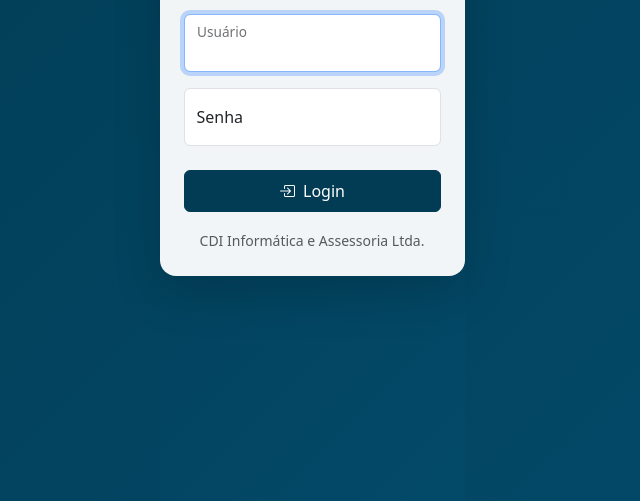
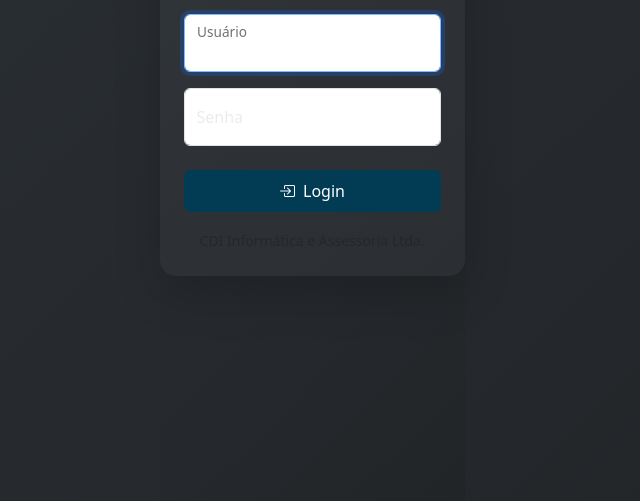
Before and after one commit to thiagocdi/MenuCDI, an Electron app: page login.html in a window 1024 px wide. Shown: the part 299-800 px from the top of the page, without its empty margins (200-840 px from the left). Drawn offline with Linux system fonts and the light colour scheme; no server answers.

Commit message:
ui: apply dark theme, remove welcome banner and update menu JS

```diff
--- a/assets/css/login.css
+++ b/assets/css/login.css
@@ -1,11 +1,12 @@
 /* Styles extracted from login.html */
 .bg-brand {
-  background: linear-gradient(135deg, #023c54 0%, #034a69 100%);
+  background: linear-gradient(135deg, #2b3035 0%, #222528 100%);
   min-height: 100vh;
+  color: #e9ecef;
 }
 
 .login-bg {
-  background: linear-gradient(135deg, #023c54 0%, #034a69 100%);
+  background: linear-gradient(135deg, #2b3035 0%, #222528 100%);
   min-height: 100vh;
   display: flex;
   align-items: center;
@@ -13,9 +14,9 @@
 }
 
 .login-card {
-  background: rgba(255, 255, 255, 0.95);
-  backdrop-filter: blur(10px);
+  background: rgba(255, 255, 255, 0.03);
   border: none !important;
+  color: #e9ecef;
 }
 
 .loading-overlay {
--- a/assets/css/menu.css
+++ b/assets/css/menu.css
@@ -1,6 +1,7 @@
 /* Styles extracted from index.html */
 body {
-  background: linear-gradient(135deg, #f8f9fa 0%, #e9ecef 100%);
+  background: linear-gradient(135deg, #2b3035 0%, #222528 100%);
+  color: #e9ecef;
   font-family: 'Segoe UI', Tahoma, Geneva, Verdana, sans-serif;
 }
 
@@ -49,7 +50,7 @@ body {
 
 .menu-icon {
   font-size: 2.5rem;
-  color: #023c54;
+  color: #e9ecef;
   margin-bottom: 15px;
   transition: all 0.3s ease;
 }
@@ -62,7 +63,7 @@ body {
 .menu-text {
   font-size: 1rem;
   font-weight: 600;
-  color: #495057;
+  color: #e9ecef;
   line-height: 1.3;
 }
 
--- a/assets/js/menu.js
+++ b/assets/js/menu.js
@@ -12,7 +12,6 @@
   const loadingOverlay = document.getElementById('loading-overlay');
   const loadingMessage = document.getElementById('loading-message');
   const menuContainer = document.getElementById('menu-container');
-  const welcomeBanner = document.getElementById('welcome-banner');
   const usernameDisplay = document.getElementById('username-display');
   const logoutBtn = document.getElementById('logout-btn');
   const errorToast = document.getElementById('error-toast');
@@ -99,7 +98,7 @@
       // Load menu systems
       await loadMenuSystems();
 
-      welcomeBanner.style.display = 'block';
+  // welcome banner removed; no-op
 
     } catch (error) {
       console.error('Initialization error:', error);
```
Also changed, not shown: index.html (+1 -4 lines).
